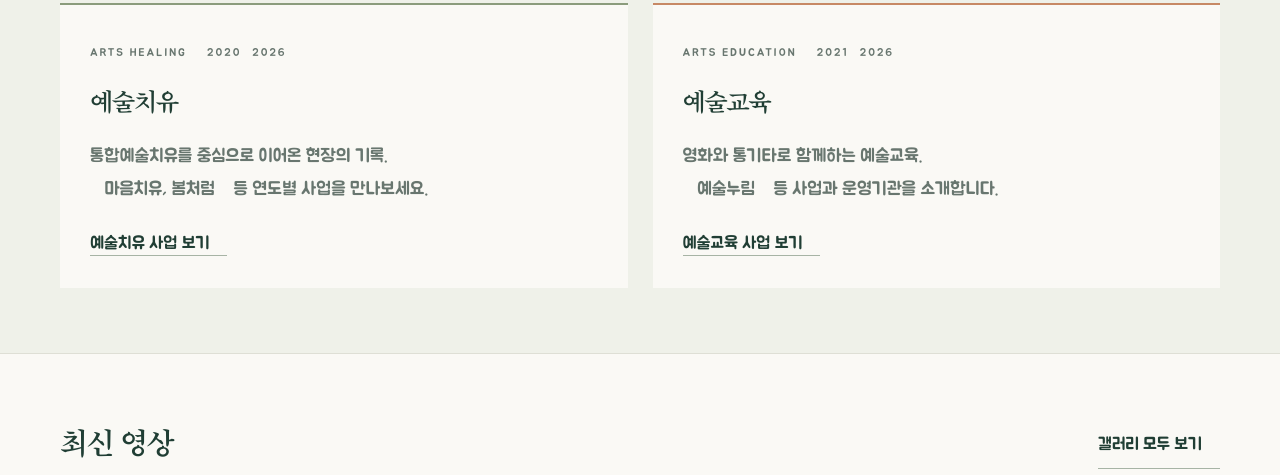
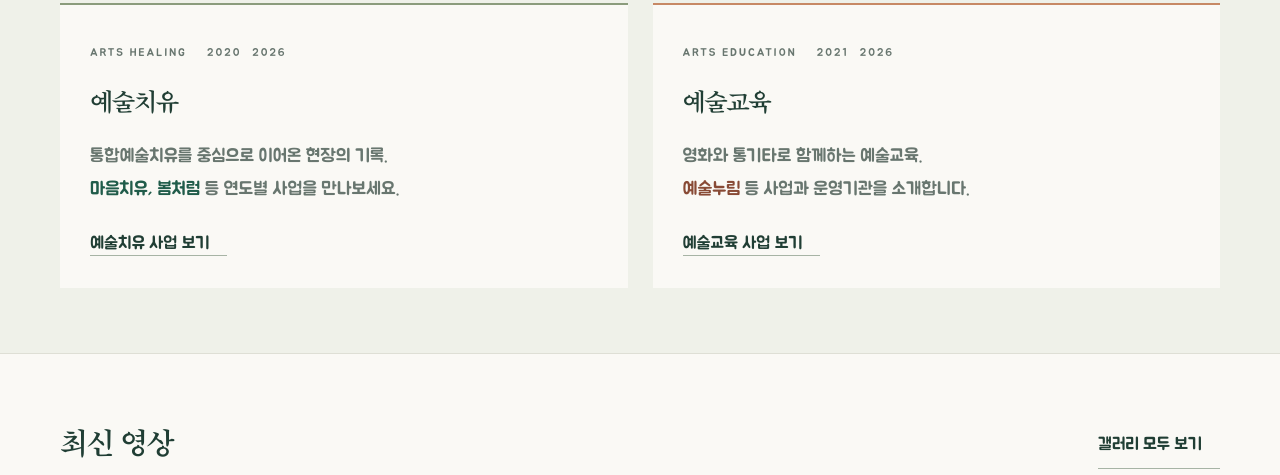
Before and after one commit to musthera/vercel-test-site, a plain HTML site: page index.html in a window 1280 px wide. Shown: the part 1174-1649 px from the top of the page. Drawn offline with Linux system fonts and the light colour scheme.

Commit message:
Distinguish featured program names by color on the home page

```diff
--- a/index.html
+++ b/index.html
@@ -21,6 +21,6 @@
 <path d="M35 430V207C35 85 119 22 240 22S445 85 445 207v223Z" fill="url(#grain)"/>
 </svg><figcaption><span>다름이 만나, 함께 자라는 마음</span><span>K-ATEA</span></figcaption></figure>
 </div><div class="wrap hero-foot">마음을 표현하는 예술, 함께 성장하는 배움</div></section><section class="home-summary"><div class="wrap home-summary-grid"><div><p class="kicker">한국예술치료교육협회</p><h2>예술을 통해 성장하고,<br>사회와 나눕니다.</h2></div><div><p>음악·미술·무용·영상 등 다양한 예술을 치료와 교육에 접목합니다. 연구와 임상, 전문가 교육을 통해 예술의 가치를 지역사회와 나눕니다.</p><a class="text-link" href="/about/">협회 소개 자세히 보기 →</a></div></div></section>
-<section class="home-projects"><div class="wrap"><div class="home-section-heading"><h2>주요 사업</h2><a class="text-link" href="/projects/">사업 전체 보기 →</a></div><div class="home-project-grid"><a class="home-project-card" href="/projects/"><span class="section-index">ARTS HEALING · 2020–2026</span><h3>예술치유</h3><p>통합예술치유를 중심으로 이어온 현장의 기록.<br>「마음치유, 봄처럼」 등 연도별 사업을 만나보세요.</p><span class="home-card-link">예술치유 사업 보기 ↗</span></a><a class="home-project-card" href="/projects/?field=education"><span class="section-index">ARTS EDUCATION · 2021–2026</span><h3>예술교육</h3><p>영화와 통기타로 함께하는 예술교육.<br>「예술누림」 등 사업과 운영기관을 소개합니다.</p><span class="home-card-link">예술교육 사업 보기 ↗</span></a></div></div></section>
+<section class="home-projects"><div class="wrap"><div class="home-section-heading"><h2>주요 사업</h2><a class="text-link" href="/projects/">사업 전체 보기 →</a></div><div class="home-project-grid"><a class="home-project-card" href="/projects/"><span class="section-index">ARTS HEALING · 2020–2026</span><h3>예술치유</h3><p>통합예술치유를 중심으로 이어온 현장의 기록.<br><span style="color:#205c4a">마음치유, 봄처럼</span> 등 연도별 사업을 만나보세요.</p><span class="home-card-link">예술치유 사업 보기 ↗</span></a><a class="home-project-card" href="/projects/?field=education"><span class="section-index">ARTS EDUCATION · 2021–2026</span><h3>예술교육</h3><p>영화와 통기타로 함께하는 예술교육.<br><span style="color:#884a35">예술누림</span> 등 사업과 운영기관을 소개합니다.</p><span class="home-card-link">예술교육 사업 보기 ↗</span></a></div></div></section>
 <section class="home-latest"><div class="wrap"><div class="home-section-heading"><h2>최신 영상</h2><a class="text-link" href="/gallery/">갤러리 모두 보기 →</a></div><div class="home-latest-layout"><div><p class="kicker">2026 · 마음치유 봄처럼</p><h3>발을 구르다</h3><p>보은군정신건강복지센터 프로그램 참여자들의 이야기를 각색하고, 애창곡의 가사를 새롭게 구성해 만든 음악극입니다. 참여자들이 직접 성우로 참여해 자신의 목소리로 이야기와 노래를 전합니다.</p><p>한국예술치료교육협회 운영<br>협력시설 · 보은군정신건강복지센터</p><a class="text-link" href="/gallery/#video-title">영상과 사업 소개 보기 →</a></div><div class="video-frame"><iframe src="https://www.youtube-nocookie.com/embed/FaqzntUkGAo?rel=0" title="발을 구르다 | 2026, 마음치유 봄처럼" loading="lazy" referrerpolicy="strict-origin-when-cross-origin" allow="accelerometer; autoplay; clipboard-write; encrypted-media; gyroscope; picture-in-picture; web-share" allowfullscreen></iframe></div></div></div></section>
 <div class="bottom-message"><p>예술이 건네는 이해,<br>배움이 만드는 새로운 시작.</p><small>한국예술치료교육협회 · K-ATEA</small></div></main><footer><div class="wrap"><div class="footer-inner"><div><strong>한국예술치료교육협회</strong><p>협회 연락처와 소재지는 확인 후 안내할 예정입니다.</p></div><div class="footer-links"><a href="/about/">협회 소개</a><a href="/activities/">협회가 하는 일</a><a href="/projects/">협회 사업</a><a href="/awards/">수상내역</a><a href="/gallery/">갤러리</a><a href="/resources/">자료실</a><a href="#main">맨 위로 ↑</a></div></div><div class="copyright">© <span id="year">2026</span> 한국예술치료교육협회. All rights reserved.</div></div></footer></body></html>
```
